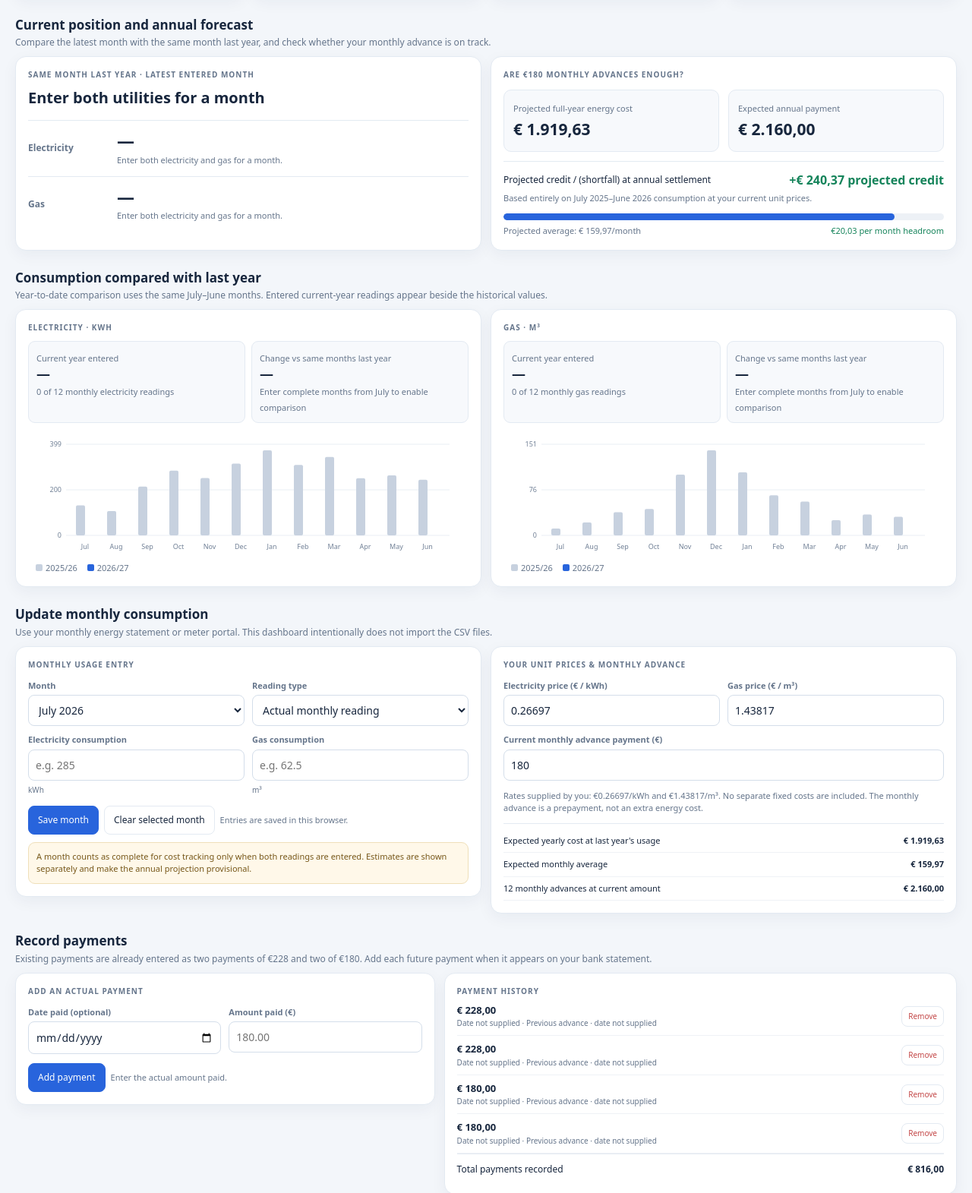
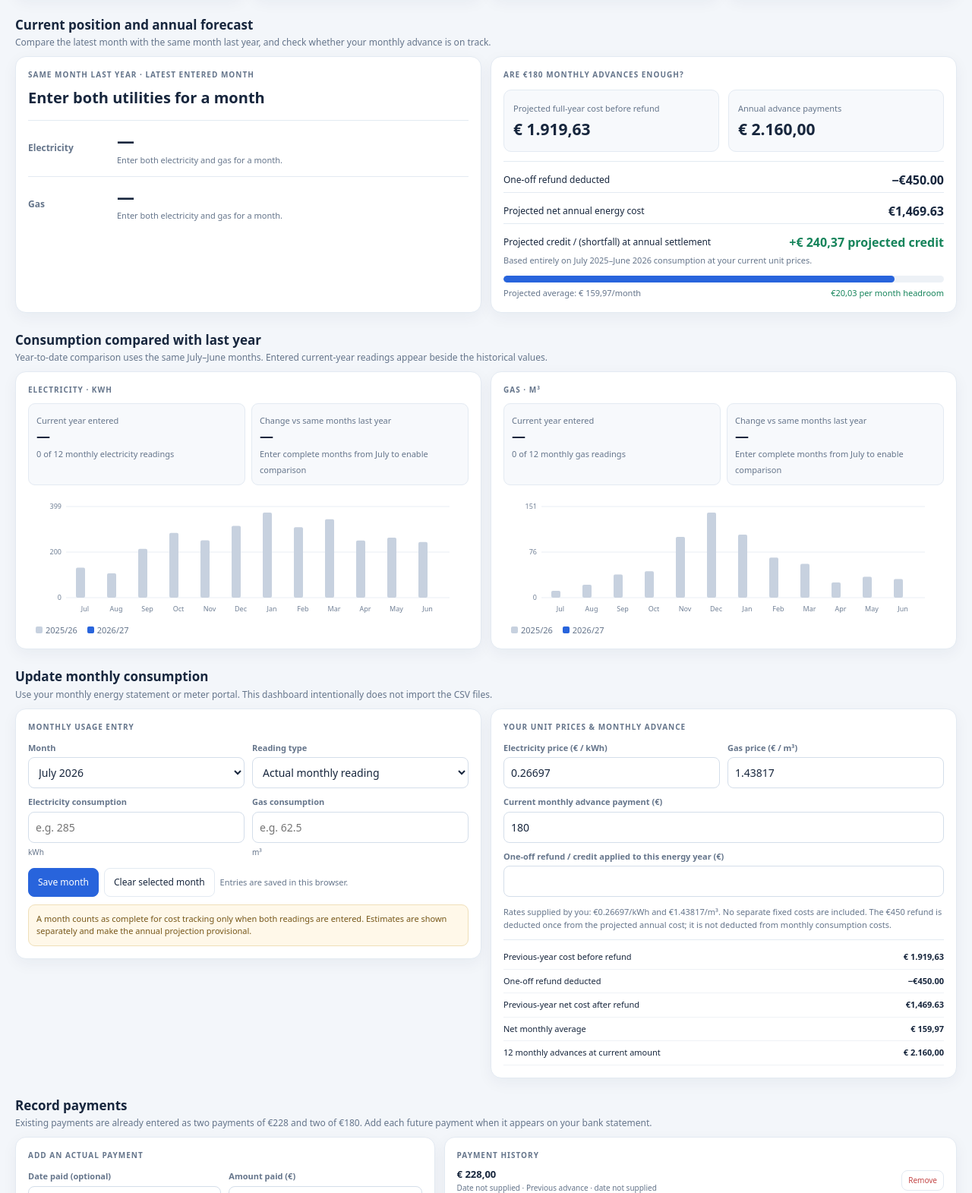
Before and after one commit to dan1982Mc/Expenses, a plain HTML site: page Energy use/index.html in a window 1280 px wide. Shown: the part 320-1891 px from the top of the page at 76% size. Drawn offline with Linux system fonts and the light colour scheme.

Commit message:
Show same-period KPI comparisons and one-off refund in annual forecast

```diff
--- a/Energy use/index.html
+++ b/Energy use/index.html
@@ -30,8 +30,10 @@
  </article>
  <article class="card forecast">
   <div class="tag">Are €180 monthly advances enough?</div>
-  <div class="forecast-main"><div><span class="foot">Projected full-year energy cost</span><strong id="projected">€1,919.63</strong></div><div><span class="foot">Expected annual payment</span><strong id="annualAdvance">€2,160.00</strong></div></div>
-  <div class="balance-line"><span>Projected credit / (shortfall) at annual settlement</span><strong id="projectionBalance">+€240.37</strong></div>
+  <div class="forecast-main"><div><span class="foot">Projected full-year cost before refund</span><strong id="projected">€1,919.63</strong></div><div><span class="foot">Annual advance payments</span><strong id="annualAdvance">€2,160.00</strong></div></div>
+  <div class="balance-line"><span>One-off refund deducted</span><strong id="refundApplied">−€450.00</strong></div>
+  <div class="balance-line"><span>Projected net annual energy cost</span><strong id="projectedNetCost">€1,469.63</strong></div>
+  <div class="balance-line"><span>Projected credit / (shortfall) at annual settlement</span><strong id="projectionBalance">+€690.37</strong></div>
   <div class="foot" id="projectionBasis">Based on previous year's consumption at your current unit prices, because no current-year readings have been entered yet.</div>
   <div class="meter"><span id="meterFill"></span></div>
   <div class="smallrow"><span id="monthlyAverage">Expected average: €159.97/month</span><span id="paymentVerdict" class="good">€180 appears sufficient</span></div>
@@ -61,9 +63,10 @@
    <div class="field"><label for="erate">Electricity price (€ / kWh)</label><input id="erate" type="number" min="0" step="0.00001"></div>
    <div class="field"><label for="grate">Gas price (€ / m³)</label><input id="grate" type="number" min="0" step="0.00001"></div>
    <div class="field wide"><label for="advance">Current monthly advance payment (€)</label><input id="advance" type="number" min="0" step="0.01"></div>
+   <div class="field wide"><label for="refund">One-off refund / credit applied to this energy year (€)</label><input id="refund" type="number" min="0" step="0.01"></div>
   </div>
-  <p class="foot">Rates supplied by you: €0.26697/kWh and €1.43817/m³. No separate fixed costs are included. The monthly advance is a prepayment, not an extra energy cost.</p>
-  <div class="mini-summary"><div><span>Expected yearly cost at last year's usage</span><b id="baselineCost">€1,919.63</b></div><div><span>Expected monthly average</span><b id="baselineMonthly">€159.97</b></div><div><span>12 monthly advances at current amount</span><b id="annualPlan">€2,160.00</b></div></div>
+  <p class="foot">Rates supplied by you: €0.26697/kWh and €1.43817/m³. No separate fixed costs are included. The €450 refund is deducted once from the projected annual cost; it is not deducted from monthly consumption costs.</p>
+  <div class="mini-summary"><div><span>Previous-year cost before refund</span><b id="baselineCost">€1,919.63</b></div><div><span>One-off refund deducted</span><b id="baselineRefund">−€450.00</b></div><div><span>Previous-year net cost after refund</span><b id="baselineNetCost">€1,469.63</b></div><div><span>Net monthly average</span><b id="baselineMonthly">€122.47</b></div><div><span>12 monthly advances at current amount</span><b id="annualPlan">€2,160.00</b></div></div>
  </article>
 </section>
 <section class="section-head"><h2>Record payments</h2><p>Existing payments are already entered as two payments of €228 and two of €180. Add each future payment when it appears on your bank statement.</p></section>
```
